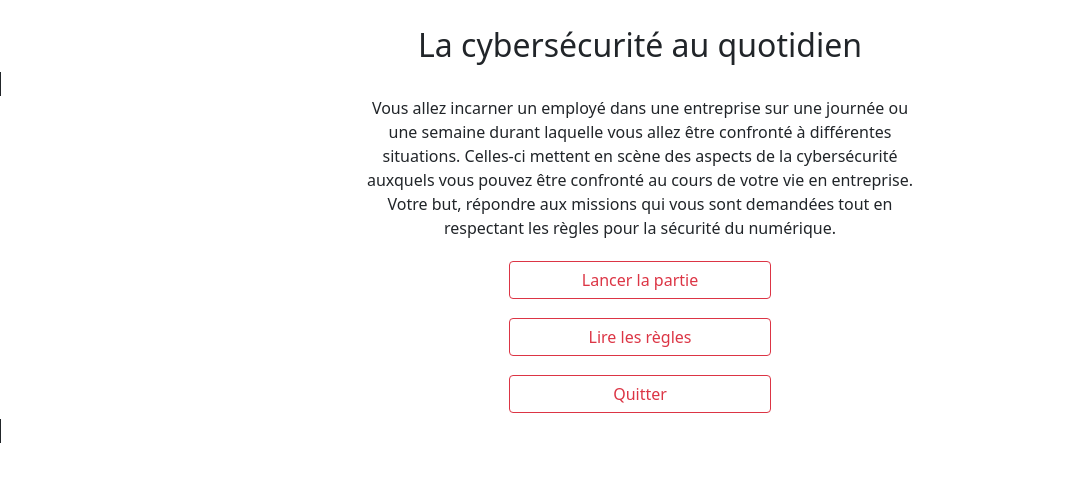
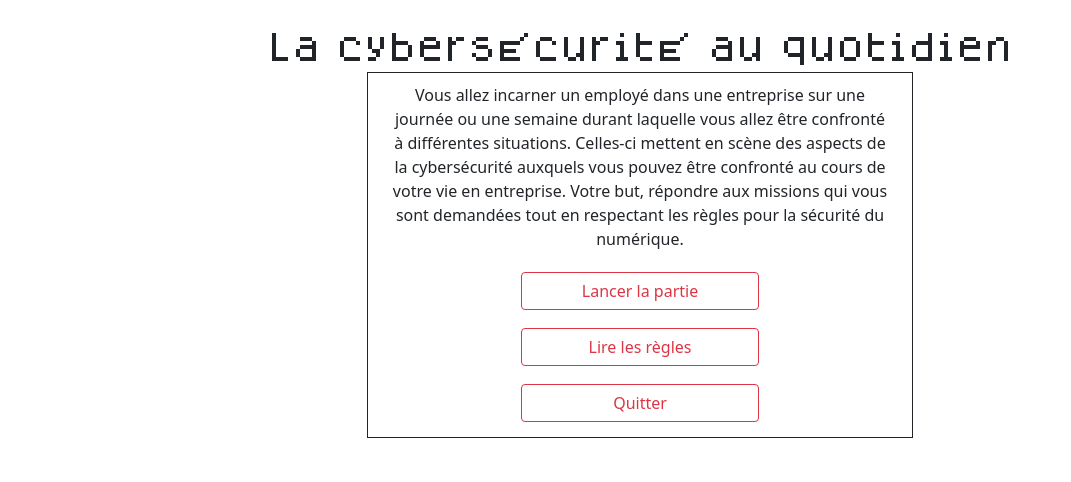
Before and after one commit to Geleetz/Workshop-I1-EPSI, a PHP site: page / in a window 1280 px wide. Shown: the top 482 px of the page, without its empty margins (0-1071 px from the left). Run offline with PHP 8.4, Linux system fonts and the light colour scheme.

Commit message:
suite mise en page

```diff
--- a/index.php
+++ b/index.php
@@ -11,29 +11,28 @@
   <link href="https://cdn.jsdelivr.net/npm/bootstrap@5.1.1/dist/css/bootstrap.min.css" rel="stylesheet" integrity="sha384-F3w7mX95PdgyTmZZMECAngseQB83DfGTowi0iMjiWaeVhAn4FJkqJByhZMI3AhiU" crossorigin="anonymous">
   <link href="css/fonts.css" rel="stylesheet">
   <title>Workshop - Accueil</title>
-
 </head>
 <body>
-<h2 class="text-center" style="margin-top: 2%;">La cybersécurité au quotidien</h2>
-<span class="border border-dark">
+<h2 class="text-center pixel-font" style="margin-top: 2%;">La cybersécurité au quotidien</h2>
 <div class="container">
     <div class="row">
       <div class="col-md-3"></div>
       <div class="col-md-6" style="margin-left: auto; margin-right: auto;">
-        <p class="text-center">Vous allez incarner un employé dans une entreprise sur une journée ou une semaine durant laquelle vous allez être confronté à
+        <div class="container border border-dark">
+          <p class="text-center" style="margin-top: 2%;">Vous allez incarner un employé dans une entreprise sur une journée ou une semaine durant laquelle vous allez être confronté à
             différentes situations. Celles-ci mettent en scène des aspects de la cybersécurité auxquels vous pouvez être confronté au
             cours de votre vie en entreprise. Votre but, répondre aux missions qui vous sont demandées tout en respectant les règles pour
             la sécurité du numérique.</p>
-        <div class="d-grid gap-2 col-6 mx-auto">
+          <div class="d-grid gap-2 col-6 mx-auto" style="margin-bottom: 2%;">
             <button style="margin: 2%;" onclick='window.location.href="game.php"' type="button" class="btn btn-outline-danger">Lancer la partie</button>
             <button style="margin: 2%;" onclick='window.location.href="game.php"' type="button" class="btn btn-outline-danger">Lire les règles</button>
             <button style="margin: 2%;" onclick='window.close' type="button" class="btn btn-outline-danger">Quitter</button>
           </div>
         </div>
+      </div>
       <div class="col-md-3"></div>
     </div>
   </div>
-  </span>
 </body>
 <!-- Ajout des librairies JS -->
 <script src="https://cdn.jsdelivr.net/npm/bootstrap@5.1.1/dist/js/bootstrap.bundle.min.js" integrity="sha384-/bQdsTh/da6pkI1MST/rWKFNjaCP5gBSY4sEBT38Q/9RBh9AH40zEOg7Hlq2THRZ" crossorigin="anonymous"></script>
```
Lines whose indentation alone changed are shown as unchanged.
